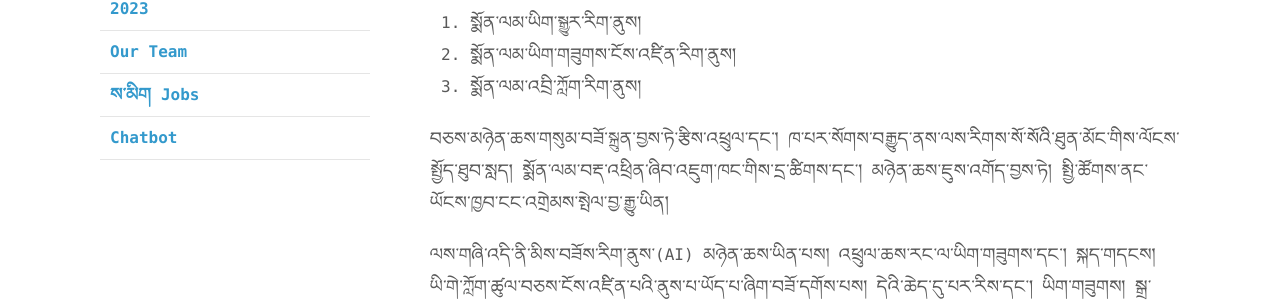
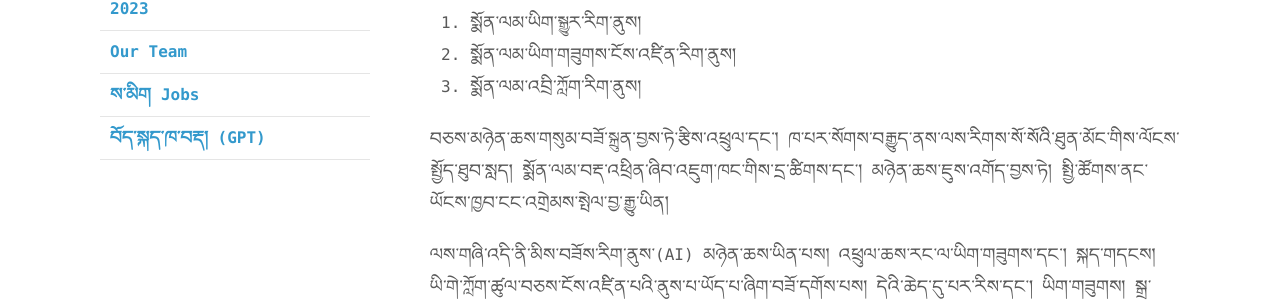
Before and after one commit to MonlamAI/monlam.ai, a Jekyll site: the page built from index.md, in a window 1280 px wide. Shown: the part 561-865 px from the top of the page. Built offline with Jekyll 4.4.1, drawn with Linux system fonts in a browser that asks for light colours.

Commit message:
Update _config.yml

```diff
--- a/_config.yml
+++ b/_config.yml
@@ -12,5 +12,5 @@ navigation:
     url: /partners
   - title: ས་མིག Jobs
     url: /jobs
-  - title: Chatbot
+  - title: བོད་སྐད་ཁ་བརྡ། (GPT)
     url: /chatbot
```
